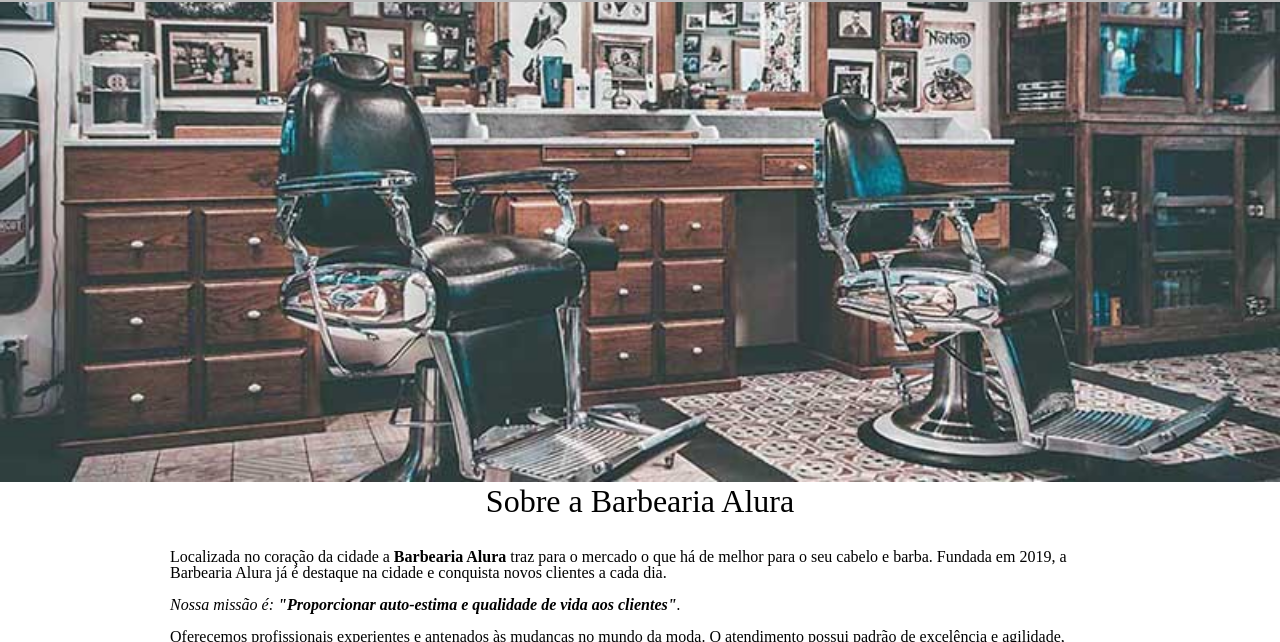
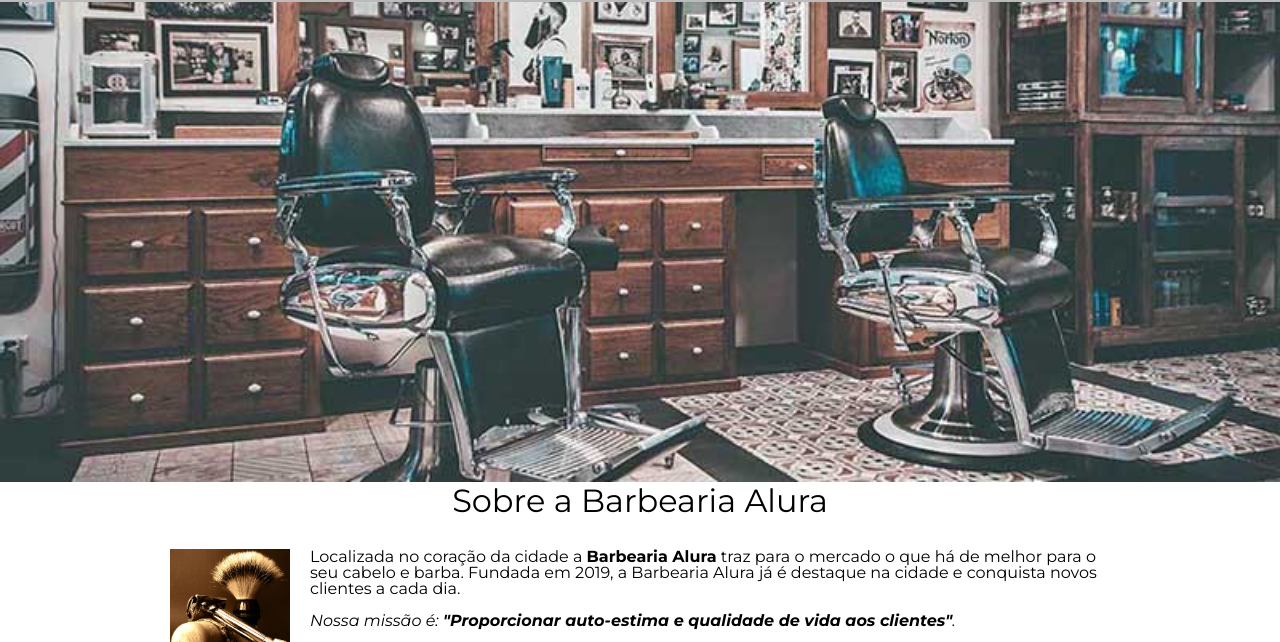
Before and after one commit to emanuelly-cravelin/BarbeariaAlura, a plain HTML site: page index.html in a window 1280 px wide. Shown: the part 291-933 px from the top of the page. Drawn offline with Linux system fonts and the light colour scheme.

```diff
--- a/index.html
+++ b/index.html
@@ -5,6 +5,9 @@
         <title>Barbearia Alura</title>
         <link rel="stylesheet" href="reset.css">
         <link rel="stylesheet" href="style.css">
+        <link rel="preconnect" href="https://fonts.googleapis.com">
+        <link rel="preconnect" href="https://fonts.gstatic.com" crossorigin>
+        <link href="https://fonts.googleapis.com/css2?family=Montserrat:ital,wght@0,100..900;1,100..900&display=swap" rel="stylesheet">
     </head>
 
     <body>
@@ -26,6 +29,8 @@
             <section class="principal">
 
                 <h1 class="titulo-principal">Sobre a Barbearia Alura</h1>
+
+                <img class="utensilios" src="utensilios (1).jpg" alt="Utensilios de um barbeiro.">
 
                 <p>Localizada no coração da cidade a <strong>Barbearia Alura</strong> traz para o mercado o que há de melhor para o seu cabelo e barba. Fundada em 2019, a Barbearia Alura já é destaque na cidade e conquista novos clientes a cada dia.</p>
 
--- a/style.css
+++ b/style.css
@@ -1,3 +1,6 @@
+body{
+	font-family: 'Montserrat', sans-serif;
+}
 header {
 	background: #BBBBBB;
 	padding: 20px 0;
```
Also changed, not shown: utensilios (1).jpg (added).
